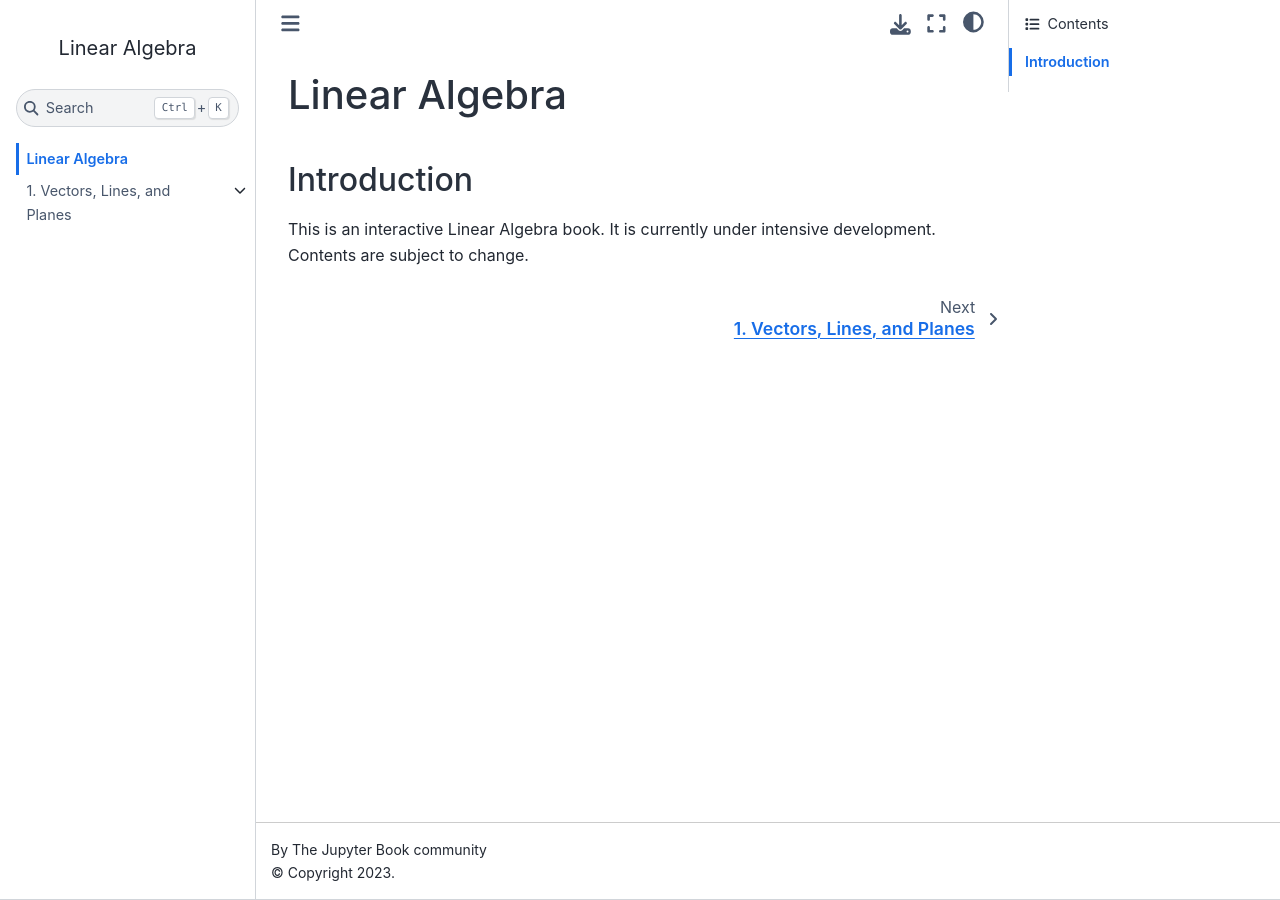
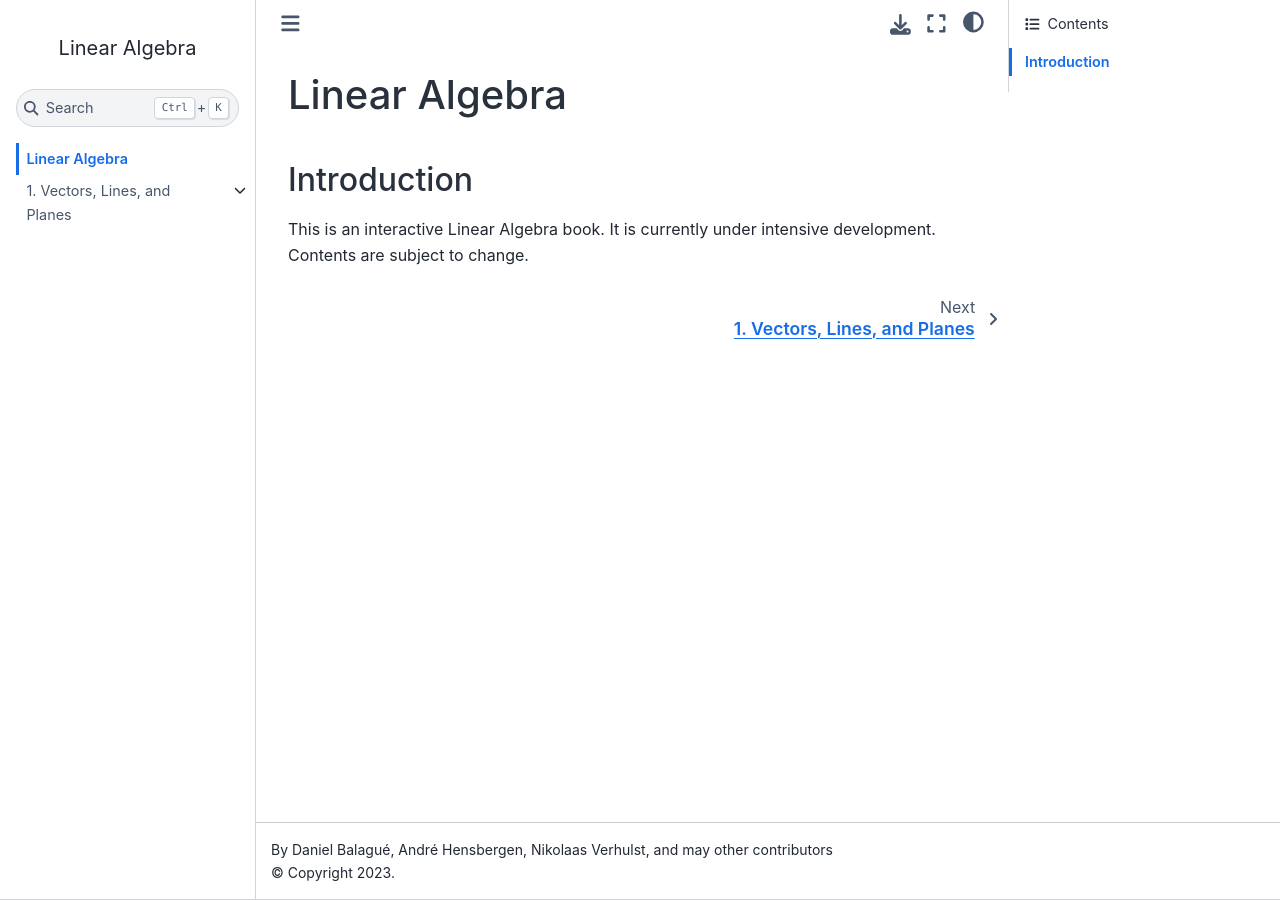
Before and after one commit to TUDelft-PRIME-Books/Linear-Algebra, a Jupyter Book: the page built from index.md, in a window 1280 px wide. Built offline with Jupyter Book 1.0.4 settings and Sphinx 7.4.7 and the Sphinx Book theme 1.1.4, drawn with Linux system fonts in a browser that asks for light colours.

Commit message:
added authors to toc

```diff
--- a/_config.yml
+++ b/_config.yml
@@ -1,5 +1,6 @@
 # in _config.yml
 title: "Linear Algebra"
+author: "Daniel Balagué, André Hensbergen, Nikolaas Verhulst, and may other contributors"
 only_build_toc_files: true
 execute:
   execute_notebooks: "off"
```
